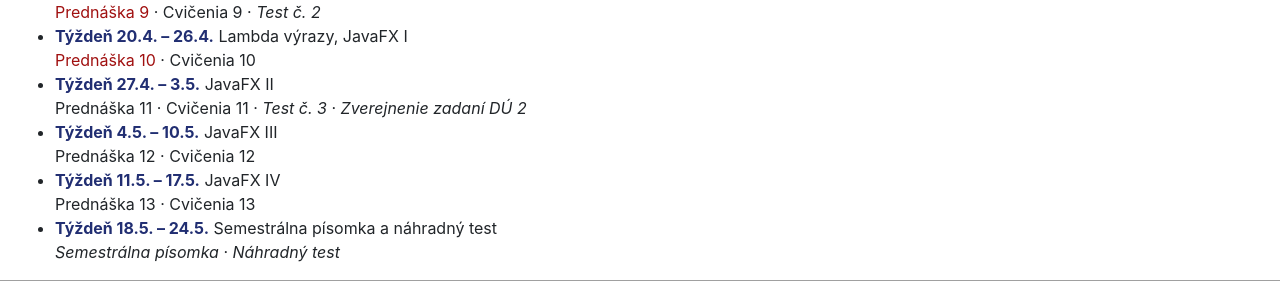
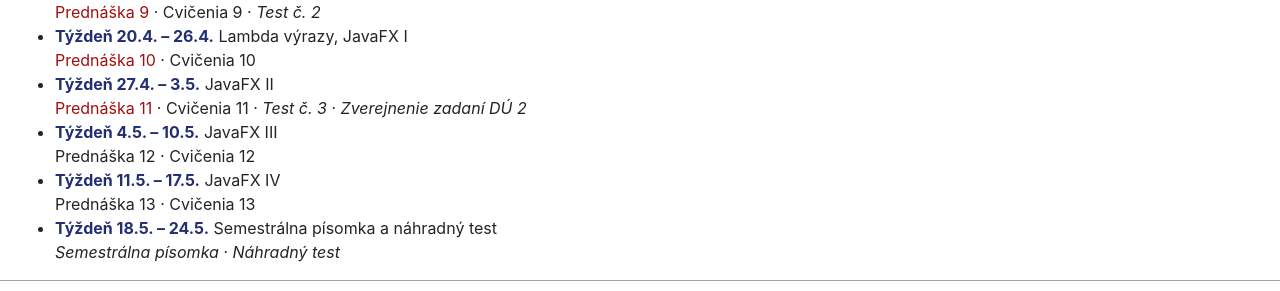
Before and after one commit to dcs-fmph/prog2, a Jekyll site: the page built from notes/Prednasky.md, in a window 1280 px wide. Shown: the part 440-731 px from the top of the page. Built offline with Jekyll 4.4.1, drawn with Linux system fonts in a browser that asks for light colours; nearby versions of some CDN libraries; our own code applies the rules of GitHub Pages for plain Markdown files; part of the change alters nothing that is shown.

```diff
--- a/_data/semester.yaml
+++ b/_data/semester.yaml
@@ -73,8 +73,7 @@ weeks:
   - date: '27.4. &ndash; 3.5.'
     content: 'JavaFX II'
     items:
-      # - {type: notes, file: P11, name: 'Prednáška 11'}
-      - {type: text, name: 'Prednáška 11'}
+      - {type: notes, file: P11, name: 'Prednáška 11'}
       - {type: text, name: 'Cvičenia 11'}
       - {type: text, name: '<em>Test č. 3</em>'}
       # - {type: notes, file: Riesenia_test_3, name: 'Riešenia úloh z testu'}
```
